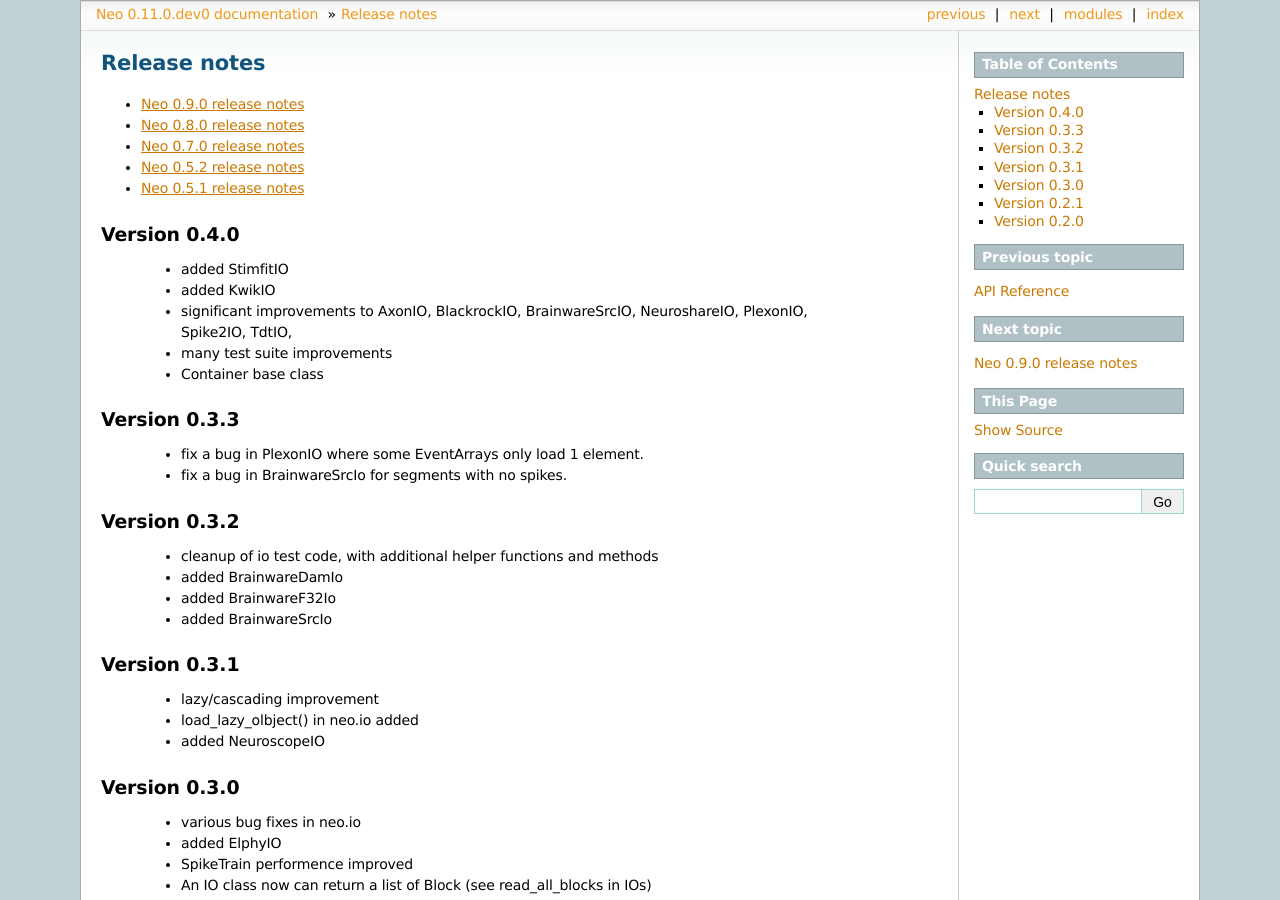
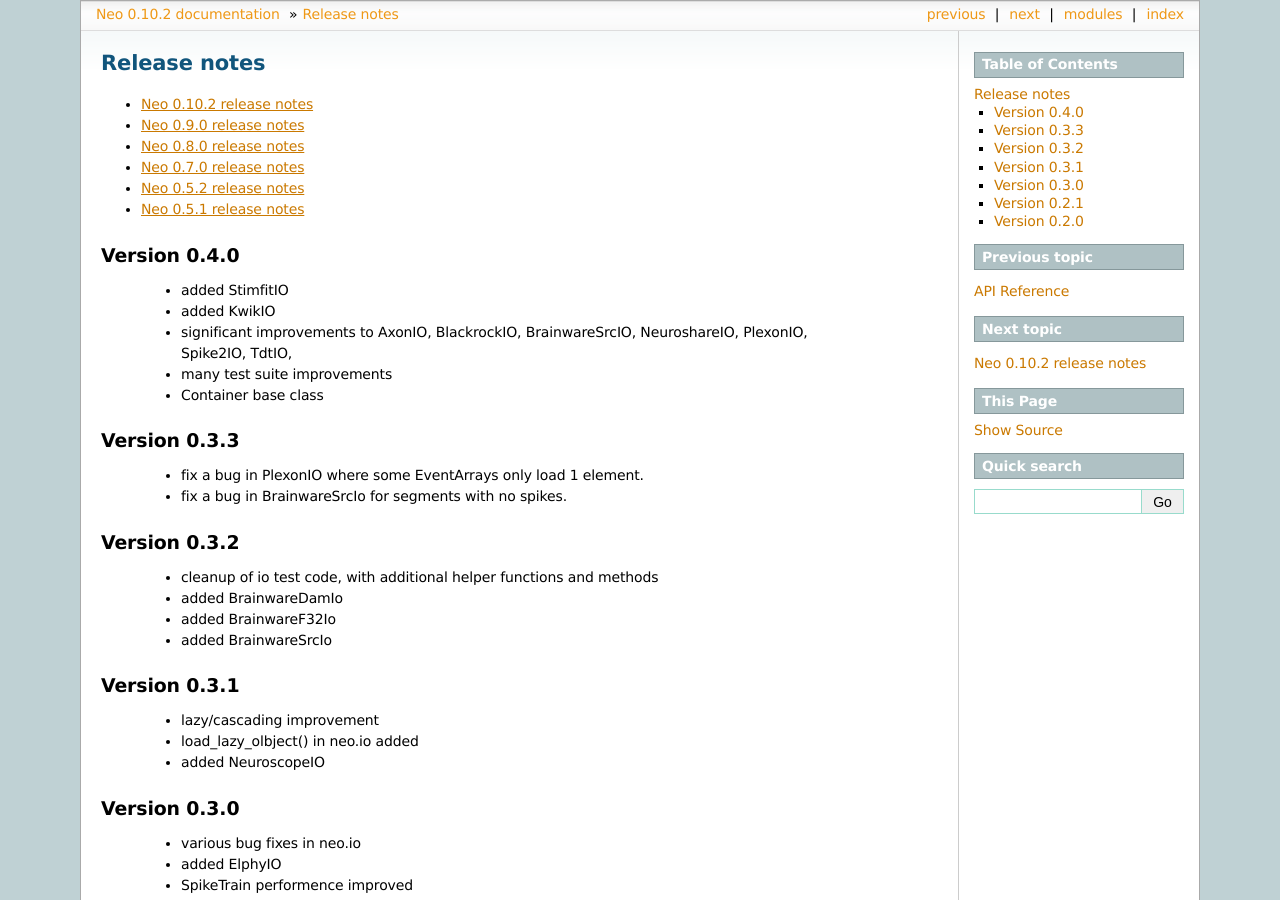
Before and after one commit to NeuralEnsemble/python-neo, a Sphinx documentation site: the page built from doc/source/whatisnew.rst, in a window 1280 px wide and 900 px high. Built offline with Sphinx 7.4.7, drawn with Linux system fonts in a browser that asks for light colours; pages that are not in the unit, such as notebooks, are missing from menus; some of the changed text lies outside the part shown.

Commit message:
release 0.10.2

```diff
--- a/doc/source/whatisnew.rst
+++ b/doc/source/whatisnew.rst
@@ -6,6 +6,7 @@
 .. toctree::
    :maxdepth: 1
 
+   releases/0.10.2.rst
    releases/0.10.1.rst
    releases/0.10.0.rst
    releases/0.9.0.rst
--- a/neo/version.py
+++ b/neo/version.py
@@ -1 +1 @@
-version = '0.11.0.dev0'
+version = '0.10.2'
```
Also changed, not shown: doc/source/releases/0.10.2.rst (added, +10 -0 lines).
